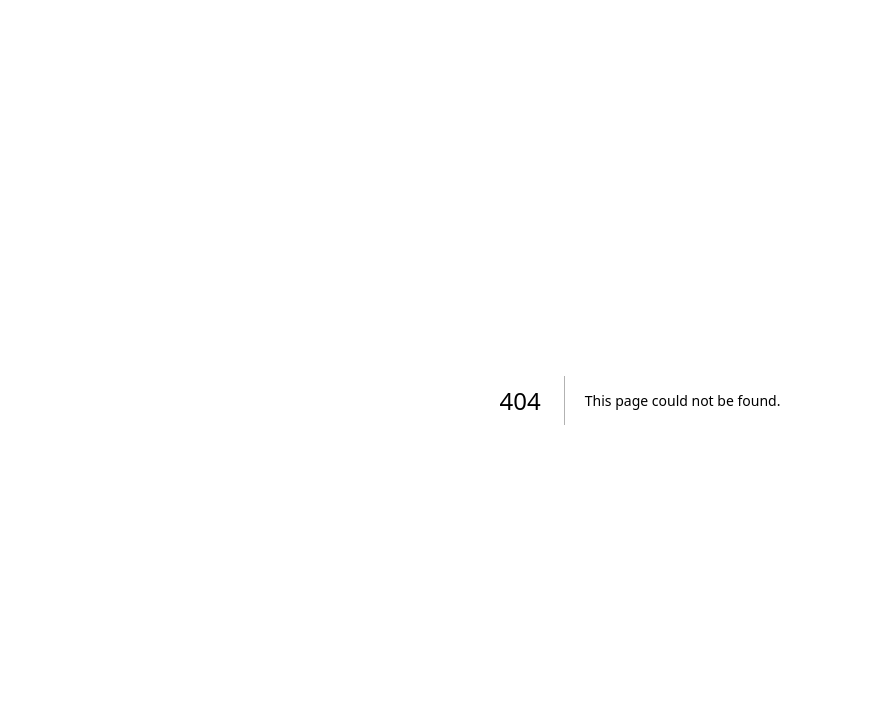
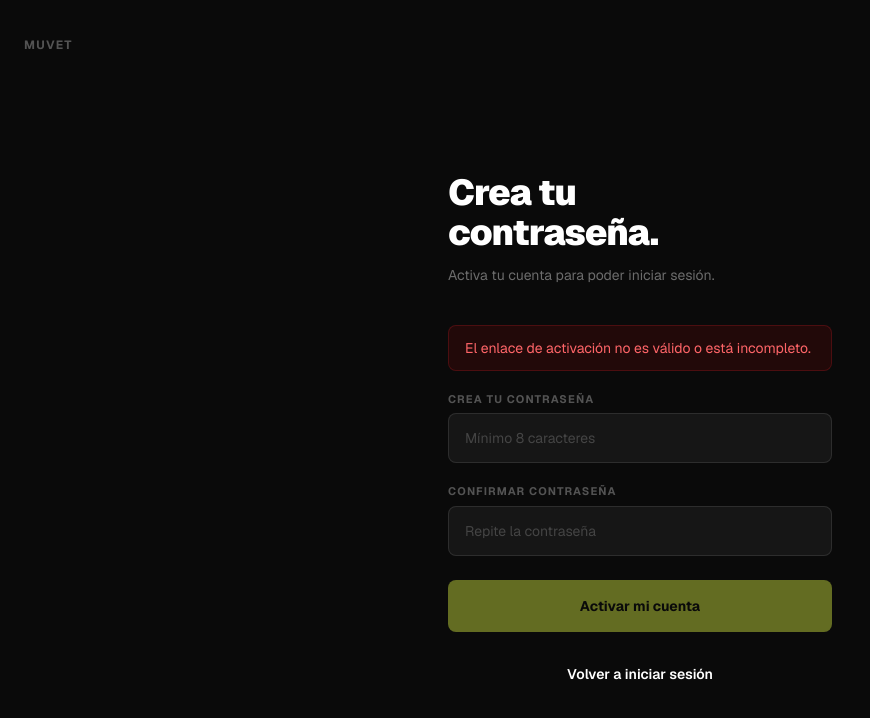
Before and after one commit to Onceoncemkt/muve, a Next.js app in the folder agencia-reports/muve/: page /auth/confirm in a window 1280 px wide. Before the commit this address had no page. Shown: the top 718 px of the page, without its empty margins (0-870 px from the left). Built offline with nearby package versions, Linux system fonts and the light colour scheme.

Commit message:
feat: add invite confirmation password setup flow
Co-Authored-By: Oz <oz-agent@warp.dev>

```diff
--- a/agencia-reports/muve/src/app/(public)/login/page.tsx
+++ b/agencia-reports/muve/src/app/(public)/login/page.tsx
@@ -1,15 +1,26 @@
 'use client'
 
-import { useState } from 'react'
+import { Suspense, useState } from 'react'
 import { createClient } from '@/lib/supabase/client'
 import Link from 'next/link'
+import { useSearchParams } from 'next/navigation'
 import { normalizarRol, panelPorRol, rolDesdeAuth } from '@/lib/auth/roles'
 
 export default function LoginPage() {
+  return (
+    <Suspense fallback={<div className="min-h-screen bg-[#0A0A0A]" />}>
+      <LoginPageContent />
+    </Suspense>
+  )
+}
+
+function LoginPageContent() {
+  const searchParams = useSearchParams()
   const [email, setEmail] = useState('')
   const [password, setPassword] = useState('')
   const [error, setError] = useState<string | null>(null)
   const [cargando, setCargando] = useState(false)
+  const cuentaActivada = searchParams.get('activada') === '1'
 
   async function handleSubmit(e: React.FormEvent) {
     e.preventDefault()
@@ -80,6 +91,11 @@ export default function LoginPage() {
           </div>
 
           <form onSubmit={handleSubmit} className="flex flex-col gap-5">
+            {cuentaActivada && (
+              <div className="rounded-lg border border-emerald-400/20 bg-emerald-950/40 px-4 py-3 text-sm text-emerald-300">
+                Cuenta activada, inicia sesión.
+              </div>
+            )}
             {error && (
               <div className="rounded-lg border border-red-500/20 bg-red-950/40 px-4 py-3 text-sm text-red-400">
                 {error}
--- /dev/null
+++ b/agencia-reports/muve/src/app/auth/confirm/page.tsx
@@ -0,0 +1,191 @@
+'use client'
+
+import { Suspense, useMemo, useState } from 'react'
+import Link from 'next/link'
+import { useRouter, useSearchParams } from 'next/navigation'
+import type { EmailOtpType } from '@supabase/supabase-js'
+import { createClient } from '@/lib/supabase/client'
+
+const TIPOS_OTP_PERMITIDOS = ['invite', 'recovery', 'magiclink', 'signup', 'email_change'] as const
+
+function tipoOtpDesdeQuery(type: string | null): EmailOtpType | null {
+  if (!type) return null
+  const normalizado = type.trim().toLowerCase()
+  if (!TIPOS_OTP_PERMITIDOS.includes(normalizado as (typeof TIPOS_OTP_PERMITIDOS)[number])) {
+    return null
+  }
+  return normalizado as EmailOtpType
+}
+
+export default function ConfirmPage() {
+  return (
+    <Suspense fallback={<div className="min-h-screen bg-[#0A0A0A]" />}>
+      <ConfirmPageContent />
+    </Suspense>
+  )
+}
+
+function ConfirmPageContent() {
+  const router = useRouter()
+  const searchParams = useSearchParams()
+
+  const [password, setPassword] = useState('')
+  const [confirmPassword, setConfirmPassword] = useState('')
+  const [error, setError] = useState<string | null>(null)
+  const [cargando, setCargando] = useState(false)
+  const tokenHash = searchParams.get('token_hash')
+  const type = searchParams.get('type')
+  const code = searchParams.get('code')
+  const tipoOtp = useMemo(() => tipoOtpDesdeQuery(type), [type])
+  const tieneTokenValido = Boolean(code) || (Boolean(tokenHash) && Boolean(tipoOtp))
+
+  async function asegurarSesionDesdeLink() {
+    const supabase = createClient()
+    const { data: authData } = await supabase.auth.getUser()
+    if (authData.user) return { supabase, error: null as string | null }
+
+    if (code) {
+      const { error } = await supabase.auth.exchangeCodeForSession(code)
+      return { supabase, error: error?.message ?? null }
+    }
+
+    if (tokenHash && tipoOtp) {
+      const { error } = await supabase.auth.verifyOtp({
+        token_hash: tokenHash,
+        type: tipoOtp,
+      })
+      return { supabase, error: error?.message ?? null }
+    }
+
+    return { supabase, error: 'El enlace de activación no es válido o está incompleto.' }
+  }
+
+  async function handleSubmit(event: React.FormEvent<HTMLFormElement>) {
+    event.preventDefault()
+    setError(null)
+
+    if (!tieneTokenValido) {
+      setError('El enlace de activación no es válido o está incompleto.')
+      return
+    }
+    if (password.length < 8) {
+      setError('La contraseña debe tener al menos 8 caracteres.')
+      return
+    }
+    if (password !== confirmPassword) {
+      setError('Las contraseñas no coinciden.')
+      return
+    }
+
+    setCargando(true)
+    try {
+      const { supabase, error: sessionError } = await asegurarSesionDesdeLink()
+      if (sessionError) {
+        setError('No se pudo validar el enlace de invitación. Solicita uno nuevo.')
+        return
+      }
+
+      const { error: passwordError } = await supabase.auth.updateUser({ password })
+      if (passwordError) {
+        setError(passwordError.message)
+        return
+      }
+
+      await supabase.auth.signOut()
+      router.replace('/login?activada=1')
+      router.refresh()
+    } catch {
+      setError('Error de conexión. Intenta de nuevo.')
+    } finally {
+      setCargando(false)
+    }
+  }
+
+  return (
+    <div className="flex min-h-screen flex-col bg-[#0A0A0A]">
+      <div className="px-6 pt-8">
+        <Link
+          href="/"
+          className="text-xs font-bold uppercase tracking-widest text-white/30 transition-colors hover:text-white/60"
+        >
+          MUVET
+        </Link>
+      </div>
+
+      <div className="flex flex-1 flex-col items-center justify-center px-6 py-12">
+        <div className="w-full max-w-sm">
+          <div className="mb-10">
+            <h1 className="text-4xl font-black tracking-tight text-white">
+              Crea tu
+              <br />
+              contraseña.
+            </h1>
+            <p className="mt-3 text-sm text-white/40">
+              Activa tu cuenta para poder iniciar sesión.
+            </p>
+          </div>
+
+          <form onSubmit={handleSubmit} className="flex flex-col gap-5">
+            {!tieneTokenValido && (
+              <div className="rounded-lg border border-red-500/20 bg-red-950/40 px-4 py-3 text-sm text-red-400">
+                El enlace de activación no es válido o está incompleto.
+              </div>
+            )}
+
+            {error && (
+              <div className="rounded-lg border border-red-500/20 bg-red-950/40 px-4 py-3 text-sm text-red-400">
+                {error}
+              </div>
+            )}
+
+            <div className="flex flex-col gap-1.5">
+              <label className="text-[11px] font-bold uppercase tracking-widest text-white/30">
+                Crea tu contraseña
+              </label>
+              <input
+                type="password"
+                value={password}
+                onChange={event => setPassword(event.target.value)}
+                required
+                minLength={8}
+                autoComplete="new-password"
+                placeholder="Mínimo 8 caracteres"
+                className="w-full rounded-lg border border-white/10 bg-white/5 px-4 py-3.5 text-sm text-white placeholder-white/20 outline-none transition-colors focus:border-[#6B4FE8] focus:ring-1 focus:ring-[#6B4FE8]/30"
+              />
+            </div>
+
+            <div className="flex flex-col gap-1.5">
+              <label className="text-[11px] font-bold uppercase tracking-widest text-white/30">
+                Confirmar contraseña
+              </label>
+              <input
+                type="password"
+                value={confirmPassword}
+                onChange={event => setConfirmPassword(event.target.value)}
+                required
+                minLength={8}
+                autoComplete="new-password"
+                placeholder="Repite la contraseña"
+                className="w-full rounded-lg border border-white/10 bg-white/5 px-4 py-3.5 text-sm text-white placeholder-white/20 outline-none transition-colors focus:border-[#6B4FE8] focus:ring-1 focus:ring-[#6B4FE8]/30"
+              />
+            </div>
+
+            <button
+              type="submit"
+              disabled={cargando || !tieneTokenValido}
+              className="mt-1 w-full rounded-lg bg-[#E8FF47] py-4 text-sm font-bold text-[#0A0A0A] transition-colors hover:bg-white disabled:opacity-40"
+            >
+              {cargando ? 'Activando...' : 'Activar mi cuenta'}
+            </button>
+          </form>
+
+          <p className="mt-8 text-center text-sm text-white/30">
+            <Link href="/login" className="font-semibold text-white transition-colors hover:text-[#E8FF47]">
+              Volver a iniciar sesión
+            </Link>
+          </p>
+        </div>
+      </div>
+    </div>
+  )
+}
```
